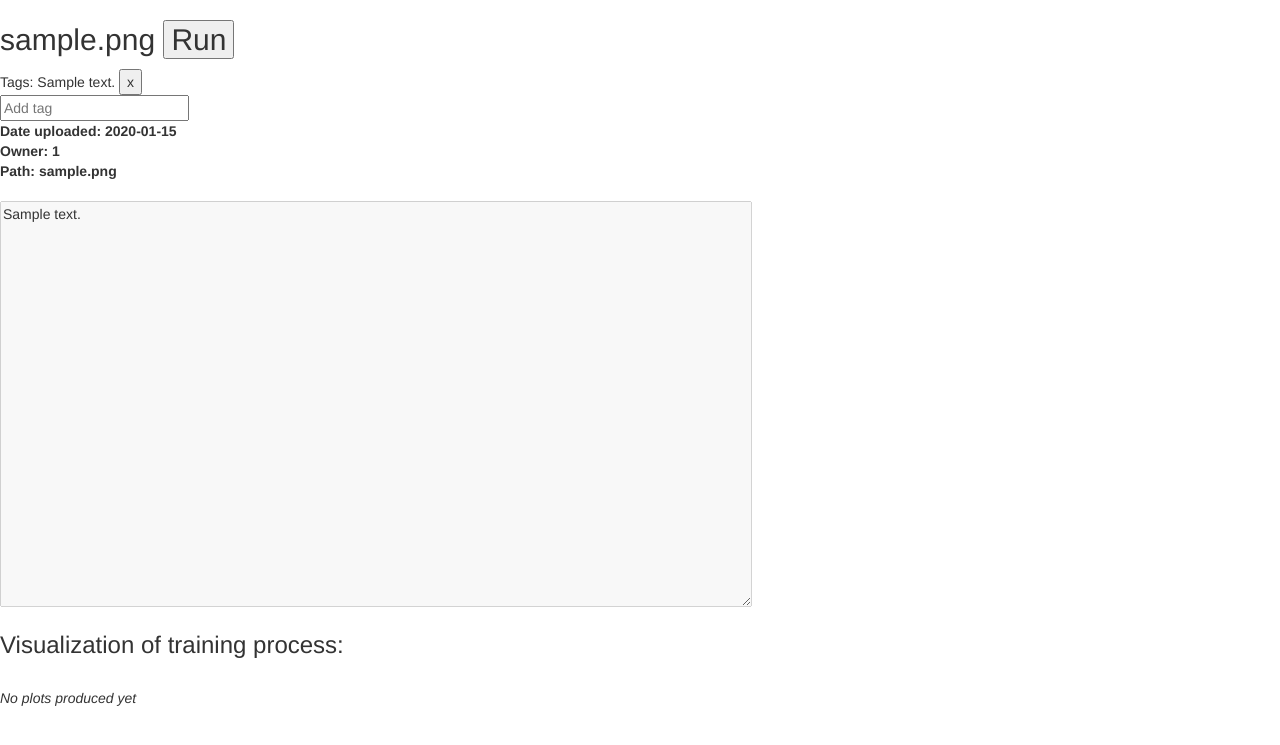
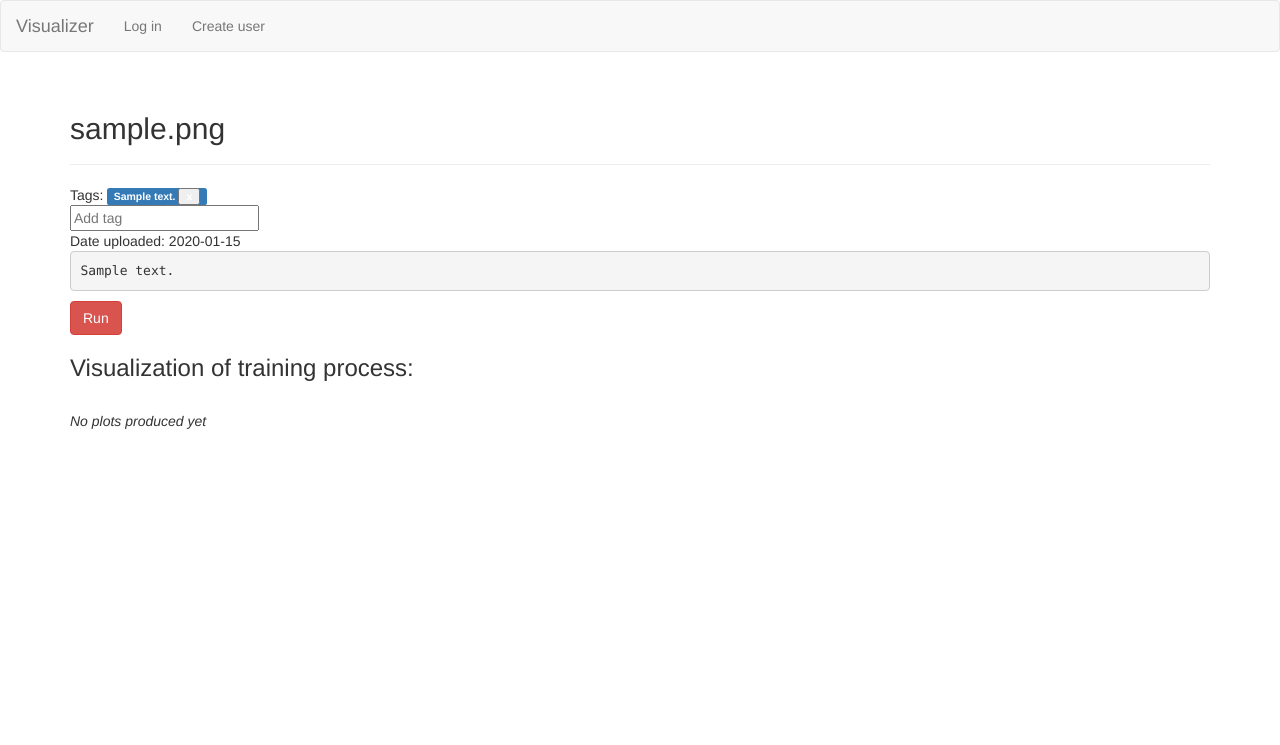
Before and after one commit to bjerga/training-visualizer, a Flask app: template visualizer/templates/show_file.html in a window 1280 px wide. Shown: the top 745 px of the page. Run offline with Flask 2, Linux system fonts and the light colour scheme; tables that the repository leaves empty hold one stand-in row (values such as "Sample post"); the template is opened without the code that fills it: values that come from a table or form of the project are taken from there, most other values are stand-ins (such as "Sample title", 1, 10 or a date in 2020); some libraries are stand-ins or nearby versions.

Commit message:
Add bootstrap to show file except tag editor

```diff
--- a/visualizer/templates/macros.html
+++ b/visualizer/templates/macros.html
@@ -16,11 +16,17 @@
     </div>
 {%- endmacro %}
 
+
 {% macro render_search_field(search_field) -%}
     <div class="input-group">
         <span class="input-group-addon"><span class="glyphicon glyphicon-search" aria-hidden="true"></span></span>
         {{ search_field(class_='form-control', **kwargs) }}
     </div>
+{%- endmacro %}
+
+
+{% macro render_submit_field(submit_field, button_map={}) -%}
+    {{submit_field(class='btn btn-%s' % button_map.get(submit_field.name, 'default'), **kwargs)}}
 {%- endmacro %}
 
 
--- a/visualizer/templates/show_file.html
+++ b/visualizer/templates/show_file.html
@@ -1,15 +1,16 @@
 {% extends "layout.html" %}
-{% block body %}
-    {% if meta and content %}
-        <title>Uploaded file</title>
-        <form action="{{ url_for('run_upload', username=username, filename=filename) }}" method=post class=run_upload>
-            <h2>{{ meta.filename }} {{ form.run }}</h2>
-        </form>
+{% import 'macros.html' as macros %}
+{% block content %}
+    <div class="container">
+        <div class="page-header">
+            <h2>{{ meta.filename }}</h2>
+        </div>
         <div>Tags:
             {% for tag in meta.tags %}
                 <form method=post style="display:inline"
                       action="{{ url_for('remove_tag', username=username, filename=filename, tag_id=tag.id, process_id=process_id) }}">
-                    <span class=tag>{{ tag }} <button class=remove_tag type="submit">x</button></span>
+                    <span class="label label-primary">{{ tag }}
+                        <button class=remove_tag type="submit">x</button></span>
                 </form>
             {% endfor %}
 
@@ -19,12 +20,11 @@
                 {{ tag_form.tags(placeholder="Add tag") }}
             </form>
         </div>
-        <dl>
-            <dt>Date uploaded: {{ meta.upload_date }}
-            <dt>Owner: {{ meta.owner }}
-            <dt>Path: {{ meta.path }}
-        </dl>
-        <textarea class="code" disabled rows=20 cols=90 >{{ content }}</textarea>
+        Date uploaded: {{ meta.upload_date }}
+        <pre class="pre-scrollable">{{ content }}</pre>
+        {% call macros.render_form(form, url_for("run_upload", username=username, filename=filename), button=false) %}
+            {{ macros.render_submit_field(form.run, {'run':'danger'}) }}
+        {% endcall %}
 
         <h3>Visualization of training process:</h3>
 
@@ -59,5 +59,6 @@
 
             <img src=''>
             <dd><em><span id=message>No plots produced yet</span></em>
-    {% endif %}
+
+    </div>
 {% endblock %}
```
